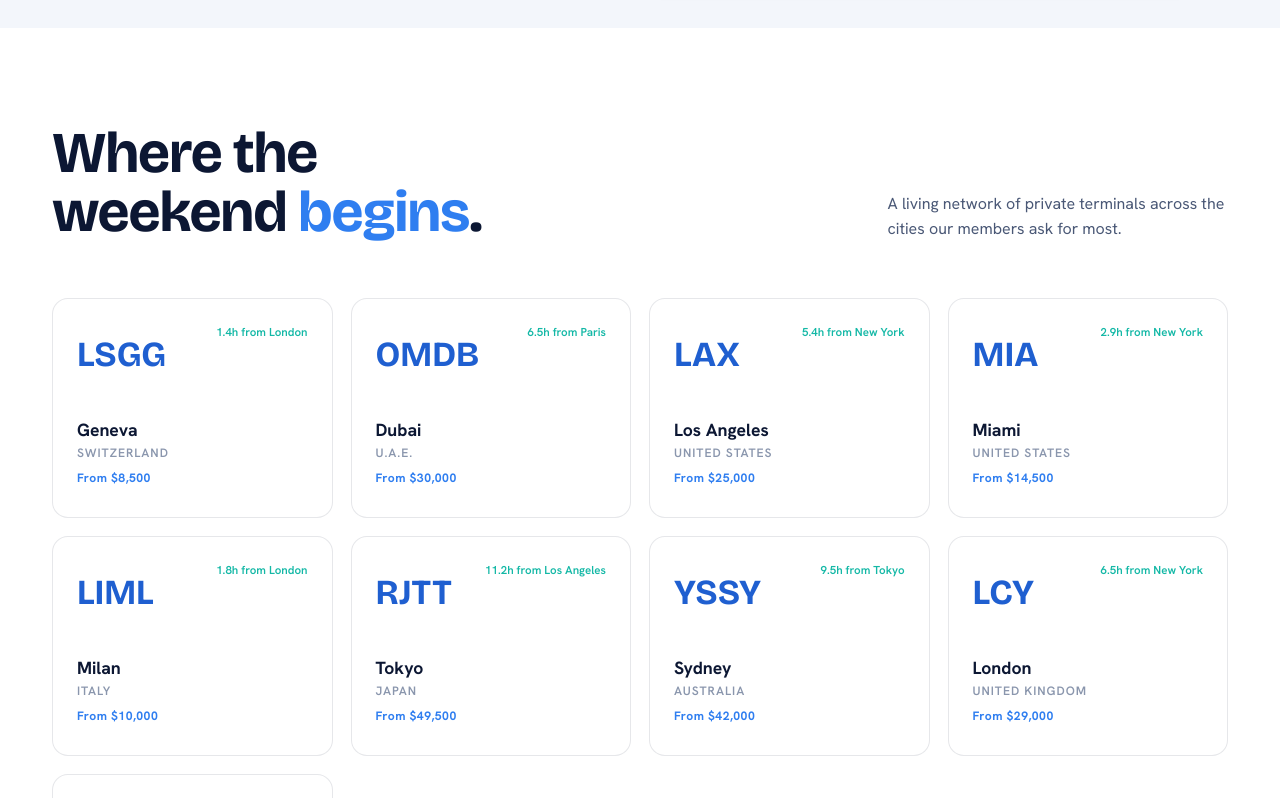
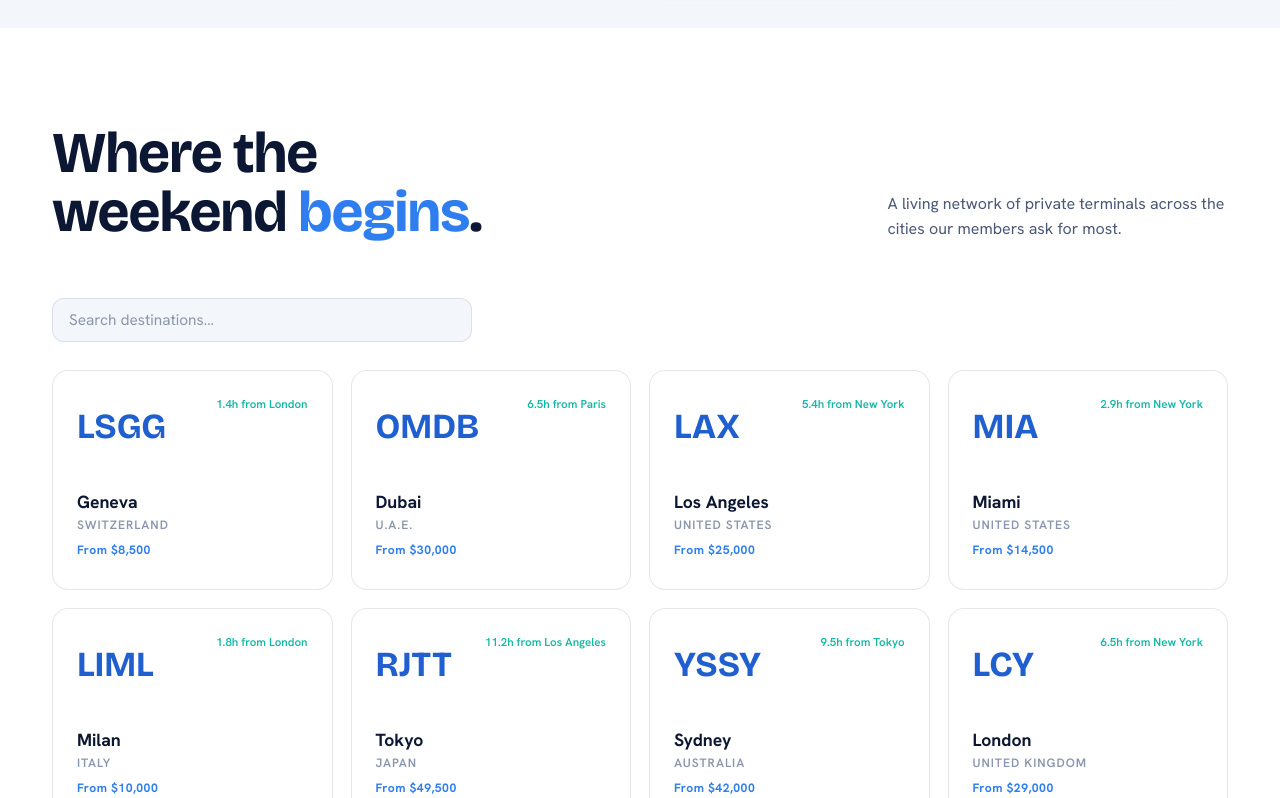
Before and after one commit to zeal-noahHoffman/Demo-Project, a React (Vite) app: page / in a window 1280 px wide. Shown: the part 1703-2501 px from the top of the page. Built offline with nearby package versions, Linux system fonts and the light colour scheme.

Commit message:
feat(ATD-6): Add a search/filter box to the Destinations section

```diff
--- a/src/App.jsx
+++ b/src/App.jsx
@@ -319,21 +319,66 @@ function Fleet() {
 /* ----------------------------------------------------------- destinations */
 
 function Destinations() {
+  const [query, setQuery] = useState("");
+  const filterRef = useRef(false); // tracks whether filter was ever active
+
+  const q = query.trim().toLowerCase();
+  const filtered = q
+    ? DESTINATIONS.filter(
+        (d) =>
+          d.city.toLowerCase().includes(q) ||
+          d.country.toLowerCase().includes(q) ||
+          d.code.toLowerCase().includes(q)
+      )
+    : DESTINATIONS;
+
+  useEffect(() => {
+    if (query) {
+      filterRef.current = true;
+    } else if (filterRef.current) {
+      // query just cleared — add .in to any reveal cards that lack it
+      document
+        .querySelectorAll("#destinations .dest__card.reveal")
+        .forEach((el) => el.classList.add("in"));
+    }
+  }, [query]);
+
   return (
     <section className="section-pad" id="destinations">
       <div className="wrap">
         <div className="section-head reveal">
-          <h2 className="serif">Where the weekend <em style={{ color: "var(--brass-bright)" }}>begins</em>.</h2>
-          <p>A living network of private terminals across the cities our members ask for most.</p>
+          <h2 className="serif">
+            Where the weekend{" "}
+            <em style={{ color: "var(--brass-bright)" }}>begins</em>.
+          </h2>
+          <p>
+            A living network of private terminals across the cities our
+            members ask for most.
+          </p>
         </div>
 
+        {/* Search input */}
+        <div className="dest__search">
+          <input
+            type="search"
+            placeholder="Search destinations…"
+            value={query}
+            onChange={(e) => setQuery(e.target.value)}
+            aria-label="Filter destinations"
+          />
+        </div>
+
+        {/* Card grid or empty state */}
+        {filtered.length === 0 ? (
+          <p className="dest__empty">No destinations found.</p>
+        ) : (
           <div className="dest__grid">
-          {DESTINATIONS.map((d, i) => (
+            {filtered.map((d, i) => (
               <a
                 key={d.code}
-              className="dest__card reveal"
+                className={query ? "dest__card" : "dest__card reveal"}
                 href="#book"
-              style={{ transitionDelay: `${(i % 4) * 80}ms` }}
+                style={query ? undefined : { transitionDelay: `${(i % 4) * 80}ms` }}
               >
                 <span className="time">{d.hours}h from {d.from}</span>
                 <span className="code">{d.code}</span>
@@ -343,6 +388,7 @@ function Destinations() {
               </a>
             ))}
           </div>
+        )}
       </div>
     </section>
   );
--- a/src/styles.css
+++ b/src/styles.css
@@ -479,6 +479,42 @@ section { position: relative; }
 .dest__card .time { position: absolute; top: 24px; right: 24px; font-size: 0.72rem; color: var(--teal); font-weight: 600; }
 .dest__card .price { font-size: 0.76rem; font-weight: 700; color: var(--blue-bright); margin-top: 6px; letter-spacing: 0.04em; }
 
+/* ---------- Destinations: search ---------- */
+.dest__search {
+  margin-bottom: 28px;
+}
+.dest__search input {
+  width: 100%;
+  max-width: 420px;
+  background: var(--paper-2);
+  border: 1px solid var(--line);
+  border-radius: 12px;
+  color: var(--ink);
+  font-family: inherit;
+  font-size: 0.96rem;
+  font-weight: 500;
+  padding: 11px 16px;
+  outline: none;
+  transition: border-color 0.25s var(--ease), background 0.25s var(--ease);
+  display: block;
+}
+.dest__search input:focus {
+  border-color: var(--blue);
+  background: var(--paper);
+}
+.dest__search input::placeholder {
+  color: var(--ink-faint);
+  font-weight: 400;
+}
+
+/* ---------- Destinations: empty state ---------- */
+.dest__empty {
+  color: var(--ink-soft);
+  font-size: 1rem;
+  padding: 48px 0;
+  text-align: center;
+}
+
 /* ---------- Membership ---------- */
 .member { background: var(--paper); }
 .member__grid { display: grid; grid-template-columns: repeat(4, 1fr); gap: 22px; }
@@ -653,6 +689,7 @@ body,
 .fleet__tab,
 .fleet__display,
 .dest__card,
+.dest__search input,
 .tier,
 .settings-panel,
 .settings-control__select,
```
Also changed, not shown: 1 other file (tests, documents, lock files or other folders). Lines whose indentation alone changed are shown as unchanged.
